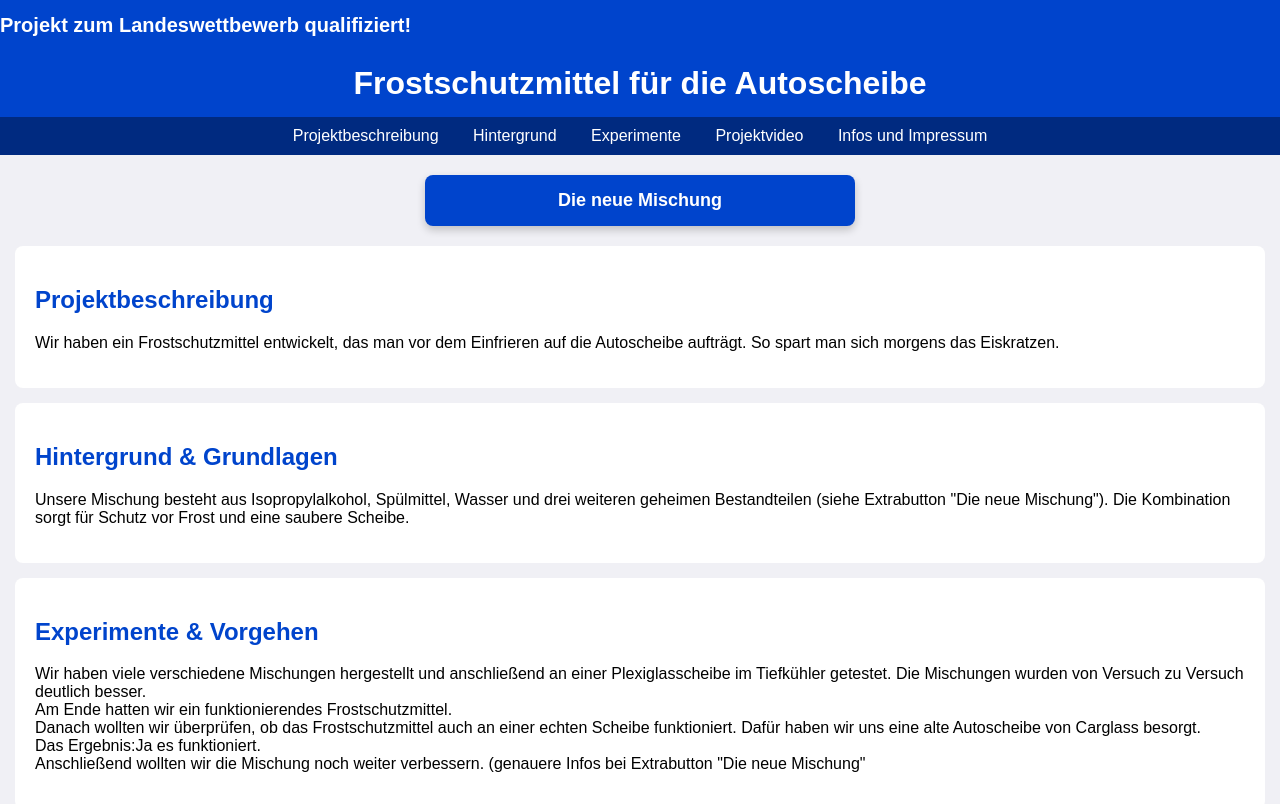
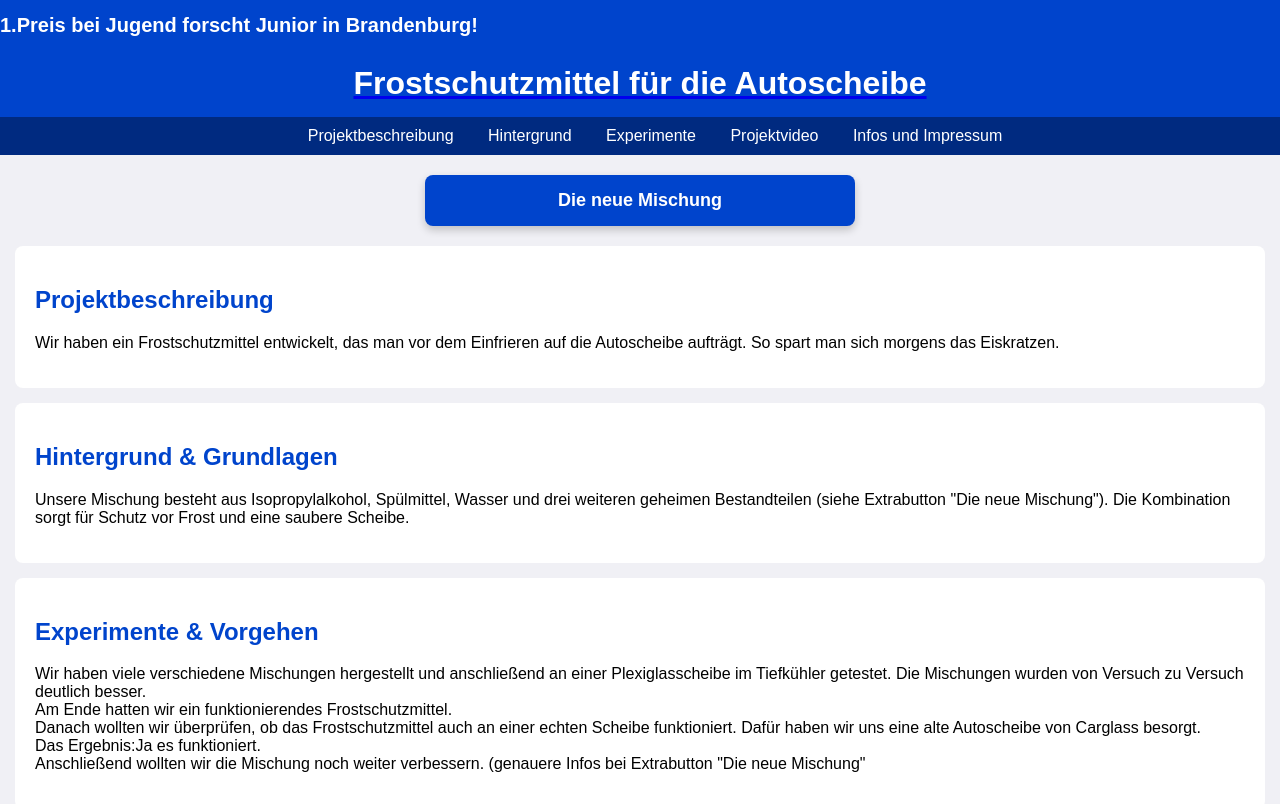
Before and after one commit to FrostschutzmittelfuerdieAutoscheibe/projekt, a plain HTML site: page index.html in a window 1280 px wide. Shown: the top 804 px of the page. Drawn offline with Linux system fonts and the light colour scheme.

Commit message:
Update index.html

```diff
--- a/index.html
+++ b/index.html
@@ -109,7 +109,7 @@
 
 <header>
     <div class="marquee-container">
-        Projekt zum Landeswettbewerb qualifiziert!
+        1.Preis bei Jugend forscht Junior in Brandenburg! <a href="https://bernau-live.de/bildung/bernauer-schueler-raeumen-bei-jugend-forscht-ab-und-ziehen-ins-bundesfinale"</a>
     </div>
 </header>
 
```
